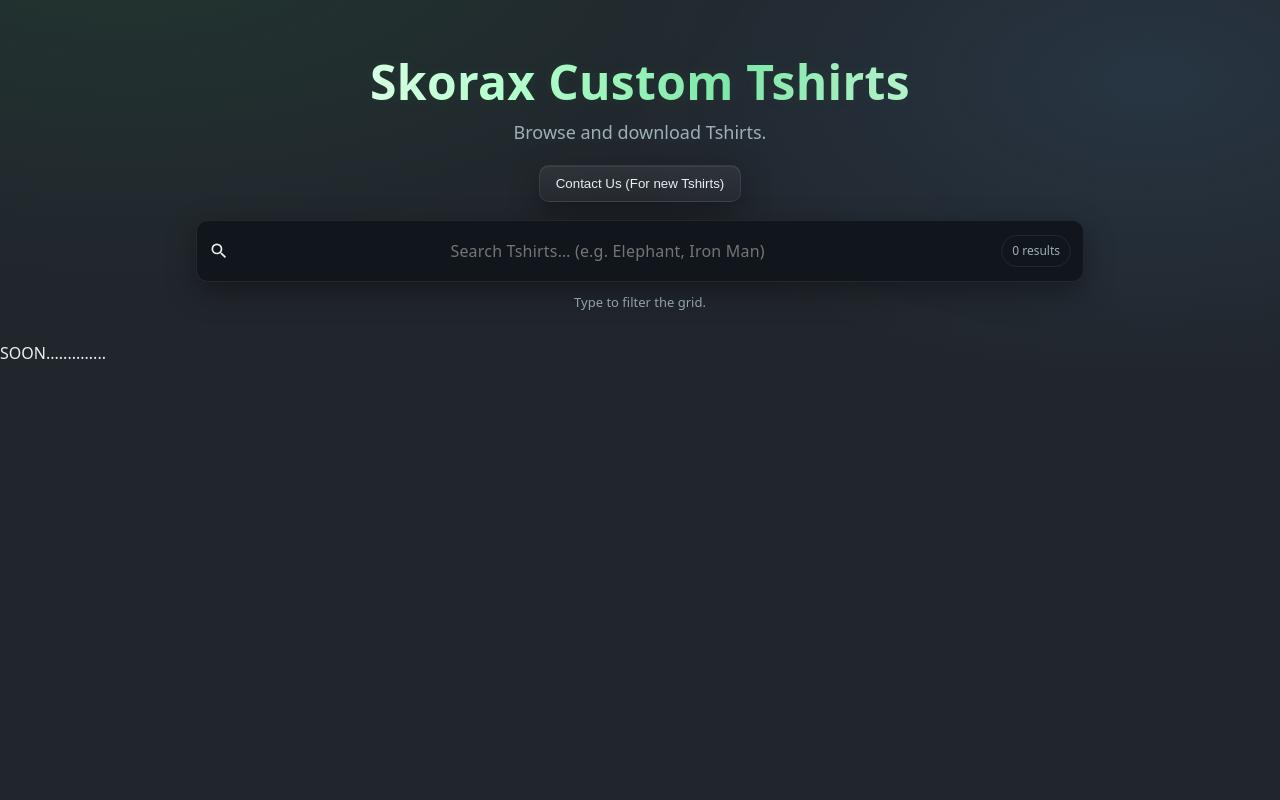
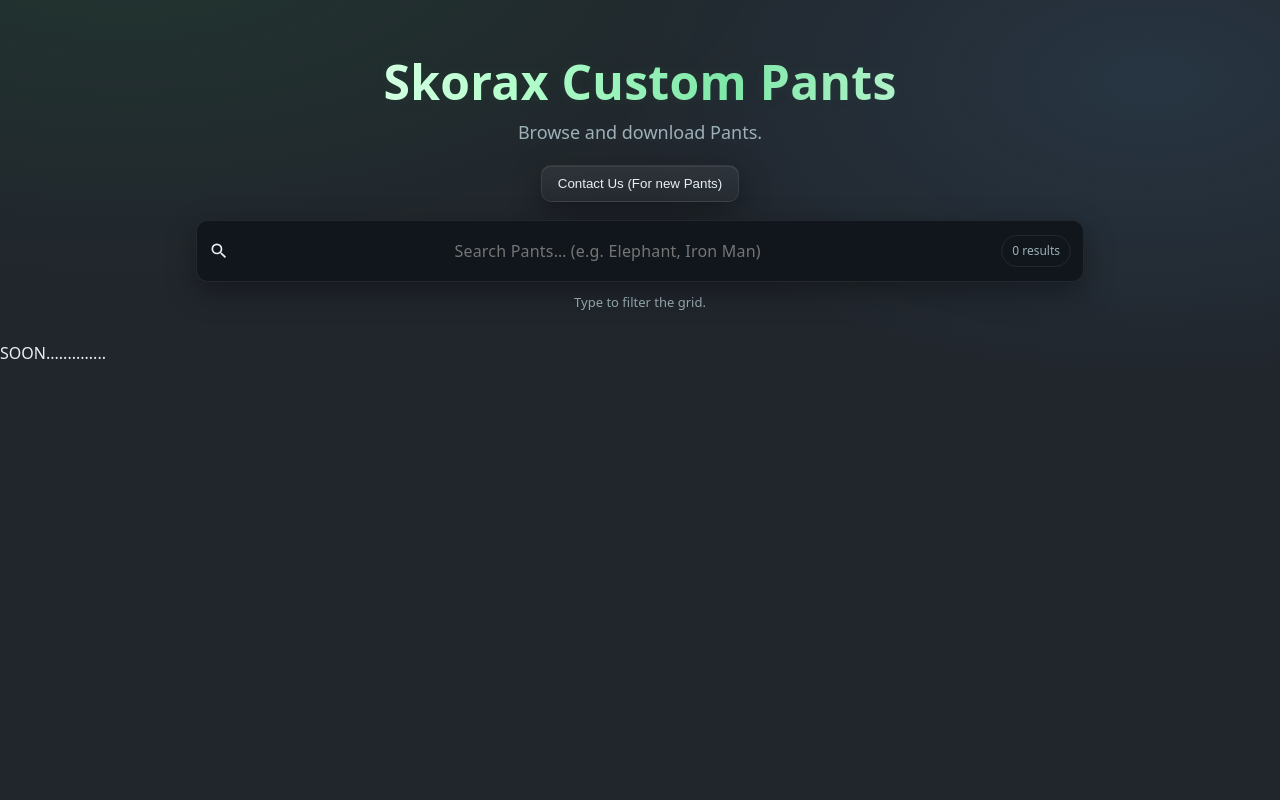
Before and after one commit to shubhamm0707/CustomPants, a plain HTML site: page index.html in a window 1280 px wide. Shown: the top 800 px of the page. Drawn offline with Linux system fonts and the light colour scheme.

Commit message:
first commit

```diff
--- a/index.html
+++ b/index.html
@@ -4,9 +4,9 @@
 <head>
     <meta charset="UTF-8" />
     <meta name="viewport" content="width=device-width, initial-scale=1" />
-    <title>Skorax Tshirts — Custom Tshirts</title>
-    <meta name="description" content="Skorax Tshirts — Tshirts and other Tshirts" />
-    <meta name="keywords" content="skorax, tshirts, custom tshirts" />
+    <title>Skorax Pants — Custom Pants</title>
+    <meta name="description" content="Skorax Pants — Pants and other Pants" />
+    <meta name="keywords" content="skorax, pants, custom pants" />
     <link rel="apple-touch-icon" sizes="180x180" href="/favicon/apple-touch-icon.png">
     <link rel="icon" type="image/png" sizes="32x32" href="/favicon/favicon-32x32.png">
     <link rel="icon" type="image/png" sizes="16x16" href="/favicon/favicon-16x16.png">
@@ -382,21 +382,20 @@
 <body>
     <!-- ===== Hero ===== -->
     <header class="hero">
-        <h1>Skorax Custom Tshirts</h1>
-        <p>Browse and download Tshirts.</p>
+        <h1>Skorax Custom Pants</h1>
+        <p>Browse and download Pants.</p>
         <div class="actions">
             <!-- <button class="btn btn--brand" onclick="openRequest()">Request a Model</button> -->
-            <button class="btn" onclick="openContact()">Contact Us (For new Tshirts)</button>
+            <button class="btn" onclick="openContact()">Contact Us (For new Pants)</button>
         </div>
         <div class="search-wrap">
-            <label class="sr-only" for="q">Search Tshirts</label>
+            <label class="sr-only" for="q">Search Pants</label>
             <div class="search" role="search">
                 <svg aria-hidden="true" width="20" height="20" viewBox="0 0 24 24">
                     <path fill="currentColor"
                         d="M15.5 14h-.79l-.28-.27A6.471 6.471 0 0 0 16 9.5 6.5 6.5 0 1 0 9.5 16c1.61 0 3.09-.59 4.23-1.57l.27.28v.79l5 4.99L20.49 19l-4.99-5m-6 0C7.01 14 5 11.99 5 9.5S7.01 5 9.5 5 14 7.01 14 9.5 11.99 14 9.5 14Z" />
                 </svg>
-                <input id="q" type="search" placeholder="Search Tshirts… (e.g. Elephant, Iron Man)"
-                    autocomplete="off" />
+                <input id="q" type="search" placeholder="Search Pants… (e.g. Elephant, Iron Man)" autocomplete="off" />
                 <span id="resultsBadge" class="badge" aria-live="polite">0 results</span>
             </div>
         </div>
```
